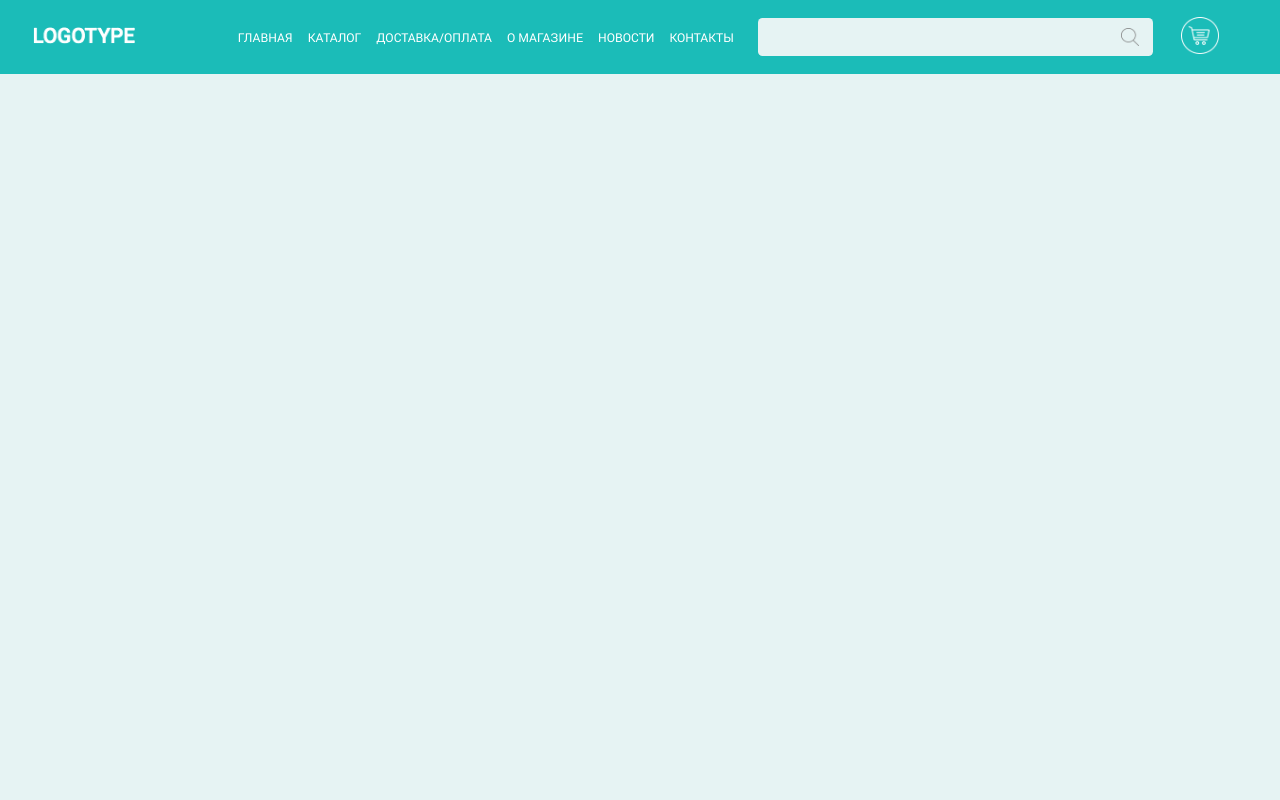
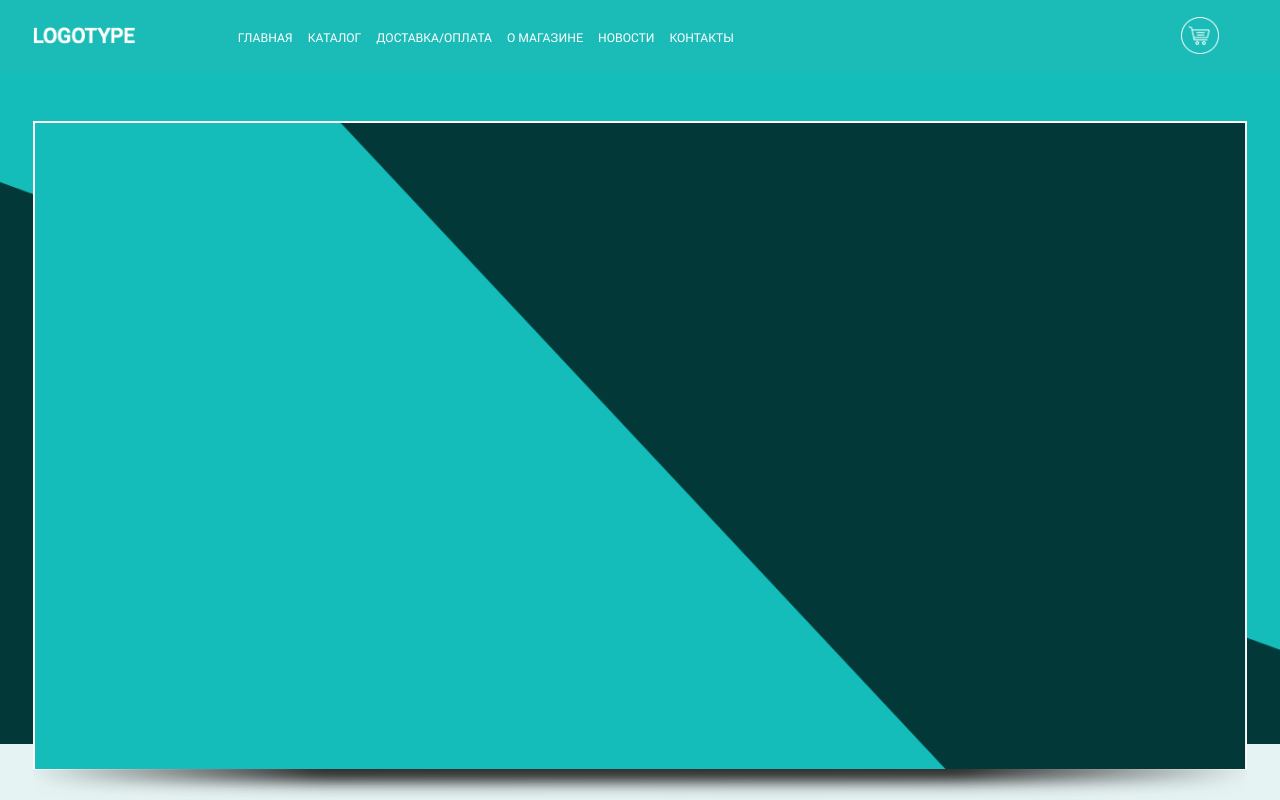
Before and after one commit to kraken1970/E-commerce, a website: page src/index.html in a window 1280 px wide. Drawn offline with Linux system fonts and the light colour scheme.

Commit message:
block2 ok

```diff
--- a/src/assets/styles/main.css
+++ b/src/assets/styles/main.css
@@ -134,6 +134,40 @@ header .wrap {
     background-position: 28.38vw center;
 }
 
-/* .home #search {
+.home #search {
     display: none;
-} */
+}
+
+#banner {
+  width: 100%;
+  height: 93vh;
+  background-image: url(../../assets/images/bg_header.png);
+  background-repeat: no-repeat;
+  background-position: top;
+  background-size: cover;
+}
+
+#banner_wrap {
+  height: 81.16vh;
+  background-color: #fff;
+  position: absolute;
+  top: 15.11vh;
+  left: calc(50% - 47.425vw);
+  border: 1px solid #fff;
+  background-image: url(../../assets/images/bg_banner.png);
+  background-repeat: no-repeat;
+  background-position: top;
+  background-size: cover;
+  &::after {
+    content: '';
+    background-image: url(../../assets/images/shadow_s.png);
+    background-repeat: no-repeat;
+    background-size: cover;
+    background-position: top;
+    width: 94.85vw;
+    height: 3.83vh;
+    position: absolute;
+    bottom: -3.83vh;
+    left: calc(50% - 47.425vw);
+  }
+}
--- a/src/assets/styles/style.css
+++ b/src/assets/styles/style.css
@@ -698,9 +698,49 @@ header .wrap {
     background-position: 28.38vw center;
 }
 
-/* .home #search {
+.home #search {
     display: none;
-} */
+}
+
+#banner {
+  width: 100%;
+  height: 93vh;
+  background-image: url(../../assets/images/bg_header.png);
+  background-repeat: no-repeat;
+  background-position: top;
+  -webkit-background-size: cover;
+          background-size: cover;
+}
+
+#banner_wrap {
+  height: 81.16vh;
+  background-color: #fff;
+  position: absolute;
+  top: 15.11vh;
+  left: -webkit-calc(50% - 47.425vw);
+  left: calc(50% - 47.425vw);
+  border: 1px solid #fff;
+  background-image: url(../../assets/images/bg_banner.png);
+  background-repeat: no-repeat;
+  background-position: top;
+  -webkit-background-size: cover;
+          background-size: cover;
+}
+
+#banner_wrap::after {
+    content: '';
+    background-image: url(../../assets/images/shadow_s.png);
+    background-repeat: no-repeat;
+    -webkit-background-size: cover;
+            background-size: cover;
+    background-position: top;
+    width: 94.85vw;
+    height: 3.83vh;
+    position: absolute;
+    bottom: -3.83vh;
+    left: -webkit-calc(50% - 47.425vw);
+    left: calc(50% - 47.425vw);
+  }
 
 /* Large Devices, Wide Screens */
 
--- a/src/index.html
+++ b/src/index.html
@@ -12,42 +12,7 @@
 <body class="home">
 
     <header class="color_main">
-        <!-- <div class="wrap  main_flex__nowrap flex__jcontent_between flex__align-items_center">
-            <div class="main_flex__nowrap flex__jcontent_between flex__align-items_center">
-                <div id="logo">
-                    <img src="../assets/images/head_logo.png" alt="">
-                </div>
-                <nav id="main_nav" class="main_flex__nowrap flex__jcontent_start flex__align-items_center">
-                    <li>
-                        <a href="#">ГЛАВНАЯ</a>
-                    </li>
-                    <li>
-                        <a href="#">КАТАЛОГ</a>
-                    </li>
-                    <li>
-                        <a href="#">ДОСТАВКА/ОПЛАТА</a>
-                    </li>
-                    <li>
-                        <a href="#">О МАГАЗИНЕ</a>
-                    </li>
-                    <li>
-                        <a href="#">НОВОCТИ</a>
-                    </li>
-                    <li>
-                        <a href="#">КОНТАКТЫ</a>
-                    </li>
-                </nav>
-            </div>
 
-            <div class="main_flex__nowrap flex__jcontent_between flex__align-items_center">
-                <div id="search">
-                    <input type="search" name="search">
-                </div>
-                <div id="cart">
-                    <img src="../assets/images/cart.png" alt="">
-                </div>
-            </div>
-        </div> -->
         <div class="wrap  main_flex__nowrap flex__jcontent_start flex__align-items_center">
 
             <div id="logo">
@@ -74,8 +39,6 @@
                 </li>
             </nav>
 
-
-
             <div id="search">
                 <input class="main_nav--search" type="search" name="search">
             </div>
@@ -86,6 +49,12 @@
         </div>
     </header>
 
+    <div id="banner">
+        <div id="banner_wrap" class="wrap">
+
+        </div>
+    </div>
+
     <script src="assets/JS/app.js"></script>
 </body>
 
```
Also changed, not shown: src/assets/images/bg_banner.png (added), src/assets/images/bg_header.png (added), src/assets/images/shadow_s.png (added).
